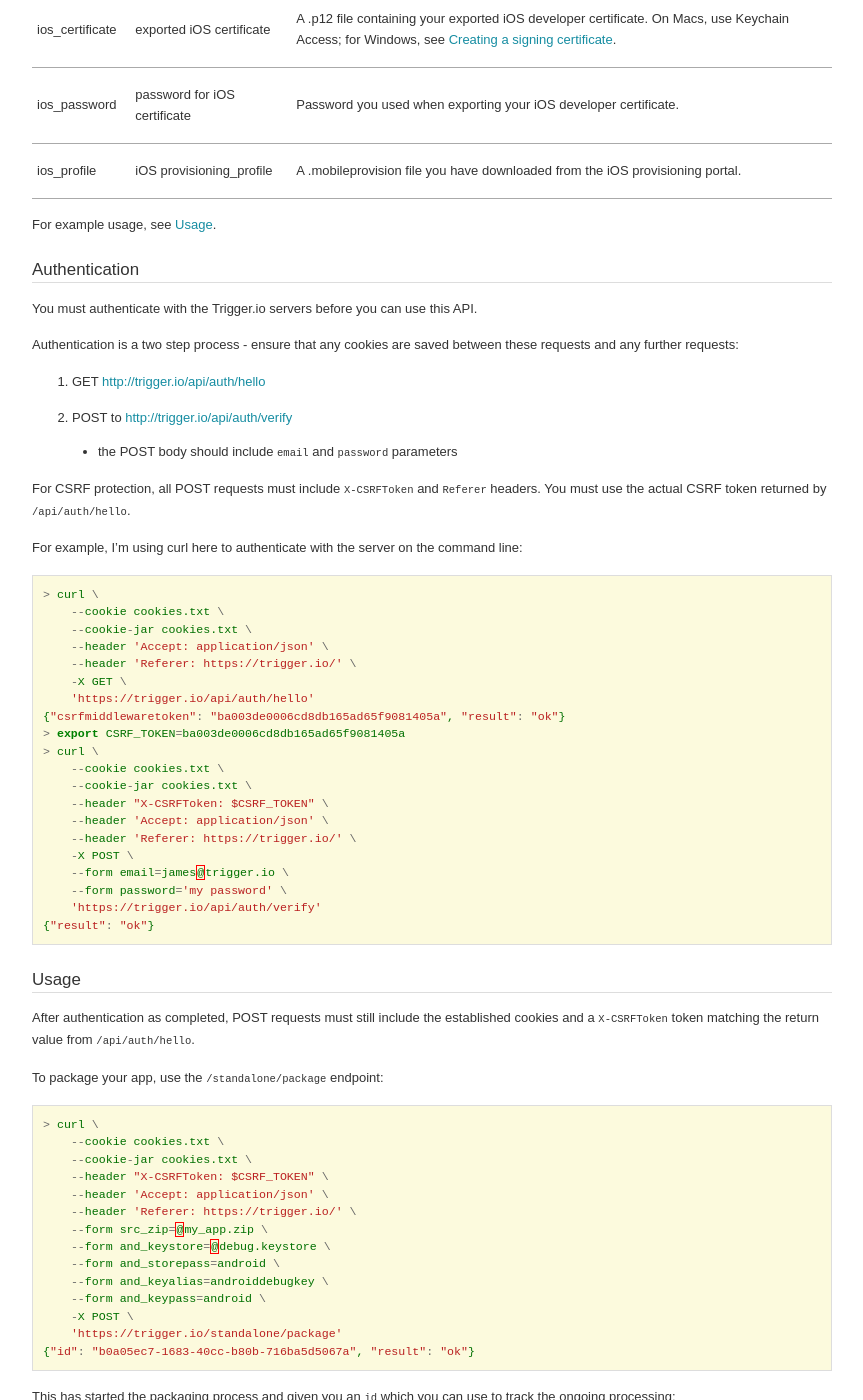
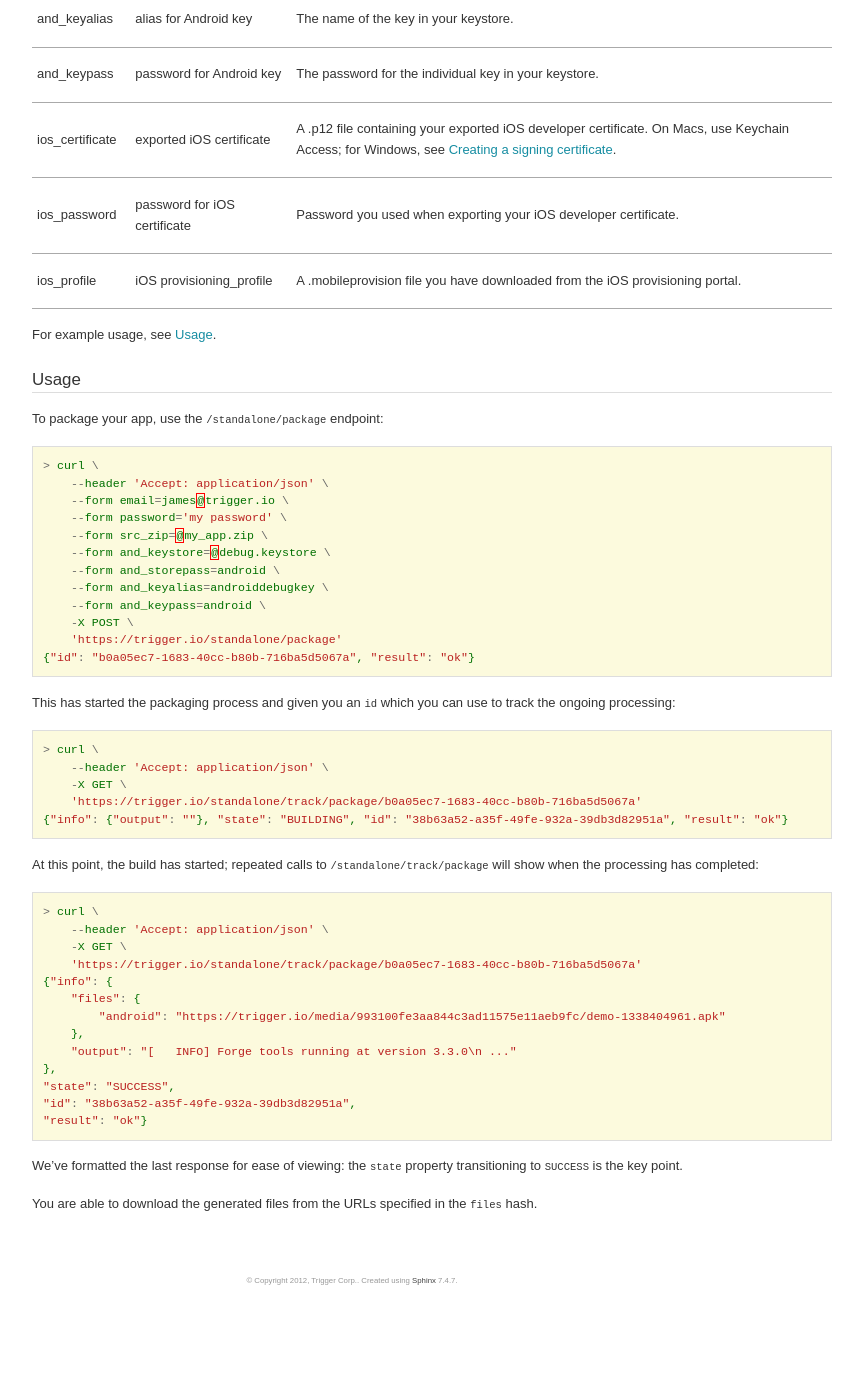
Before and after one commit to trigger-corp/Forge-Documentation, a Sphinx documentation site: the page built from source/standalone.rst, in a window 1280 px wide and 1400 px high, scrolled down 862 px. Shown: the whole window, without its empty margins (288-1151 px from the left). Built offline with Sphinx 7.4.7, drawn with Linux system fonts in a browser that asks for light colours; some web fonts are replaced; after the commit the page ends 2172 px from its top, so only the background shows below that; some of the changed text lies outside the part shown.

Commit message:
remove separate authentication step docs

```diff
--- a/source/standalone.rst
+++ b/source/standalone.rst
@@ -43,58 +54,17 @@ ios_profile         iOS provisioning_profile          A .mobileprovision file yo
 
 For example usage, see :ref:`standalone-usage`.
 
-Authentication
---------------------------------------------------------------------------------
-You must authenticate with the Trigger.io servers before you can use this API.
-
-Authentication is a two step process - ensure that any cookies are saved between these requests and any further requests:
-
-#. GET http://trigger.io/api/auth/hello
-#. POST to http://trigger.io/api/auth/verify
-
-  - the POST body should include ``email`` and ``password`` parameters
-
-For CSRF protection, all POST requests must include ``X-CSRFToken`` and ``Referer`` headers. You must use the actual CSRF token returned by ``/api/auth/hello``.
-
-For example, I'm using curl here to authenticate with the server on the command line::
-
-    > curl \
-        --cookie cookies.txt \
-        --cookie-jar cookies.txt \
-        --header 'Accept: application/json' \
-        --header 'Referer: https://trigger.io/' \
-        -X GET \
-        'https://trigger.io/api/auth/hello'
-    {"csrfmiddlewaretoken": "ba003de0006cd8db165ad65f9081405a", "result": "ok"}
-    > export CSRF_TOKEN=ba003de0006cd8db165ad65f9081405a
-    > curl \
-        --cookie cookies.txt \
-        --cookie-jar cookies.txt \
-        --header "X-CSRFToken: $CSRF_TOKEN" \
-        --header 'Accept: application/json' \
-        --header 'Referer: https://trigger.io/' \
-        -X POST \
-        --form email=james@trigger.io \
-        --form password='my password' \
-        'https://trigger.io/api/auth/verify'
-    {"result": "ok"}
-
 .. _standalone-usage:
 
 Usage
 --------------------------------------------------------------------------------
-After authentication as completed, POST requests must still include the
-established cookies and a ``X-CSRFToken`` token matching the return value from
-``/api/auth/hello``.
 
 To package your app, use the ``/standalone/package`` endpoint::
 
     > curl \
-        --cookie cookies.txt \
-        --cookie-jar cookies.txt \
-        --header "X-CSRFToken: $CSRF_TOKEN" \
         --header 'Accept: application/json' \
-        --header 'Referer: https://trigger.io/' \
+        --form email=james@trigger.io \
+        --form password='my password' \
         --form src_zip=@my_app.zip \
         --form and_keystore=@debug.keystore \
         --form and_storepass=android \
@@ -108,10 +78,7 @@ This has started the packaging process and given you an ``id`` which you can
 use to track the ongoing processing::
 
     > curl \
-        --cookie cookies.txt \
-        --cookie-jar cookies.txt \
         --header 'Accept: application/json' \
-        --header 'Referer: https://trigger.io/' \
         -X GET \
         'https://trigger.io/standalone/track/package/b0a05ec7-1683-40cc-b80b-716ba5d5067a'
     {"info": {"output": ""}, "state": "BUILDING", "id": "38b63a52-a35f-49fe-932a-39db3d82951a", "result": "ok"}
@@ -120,10 +87,7 @@ At this point, the build has started; repeated calls to
 ``/standalone/track/package`` will show when the processing has completed::
 
     > curl \
-        --cookie cookies.txt \
-        --cookie-jar cookies.txt \
         --header 'Accept: application/json' \
-        --header 'Referer: https://trigger.io/' \
         -X GET \
         'https://trigger.io/standalone/track/package/b0a05ec7-1683-40cc-b80b-716ba5d5067a'
     {"info": {
```
Also changed, not shown: other parts of source/standalone.rst (+14 -3 lines).
